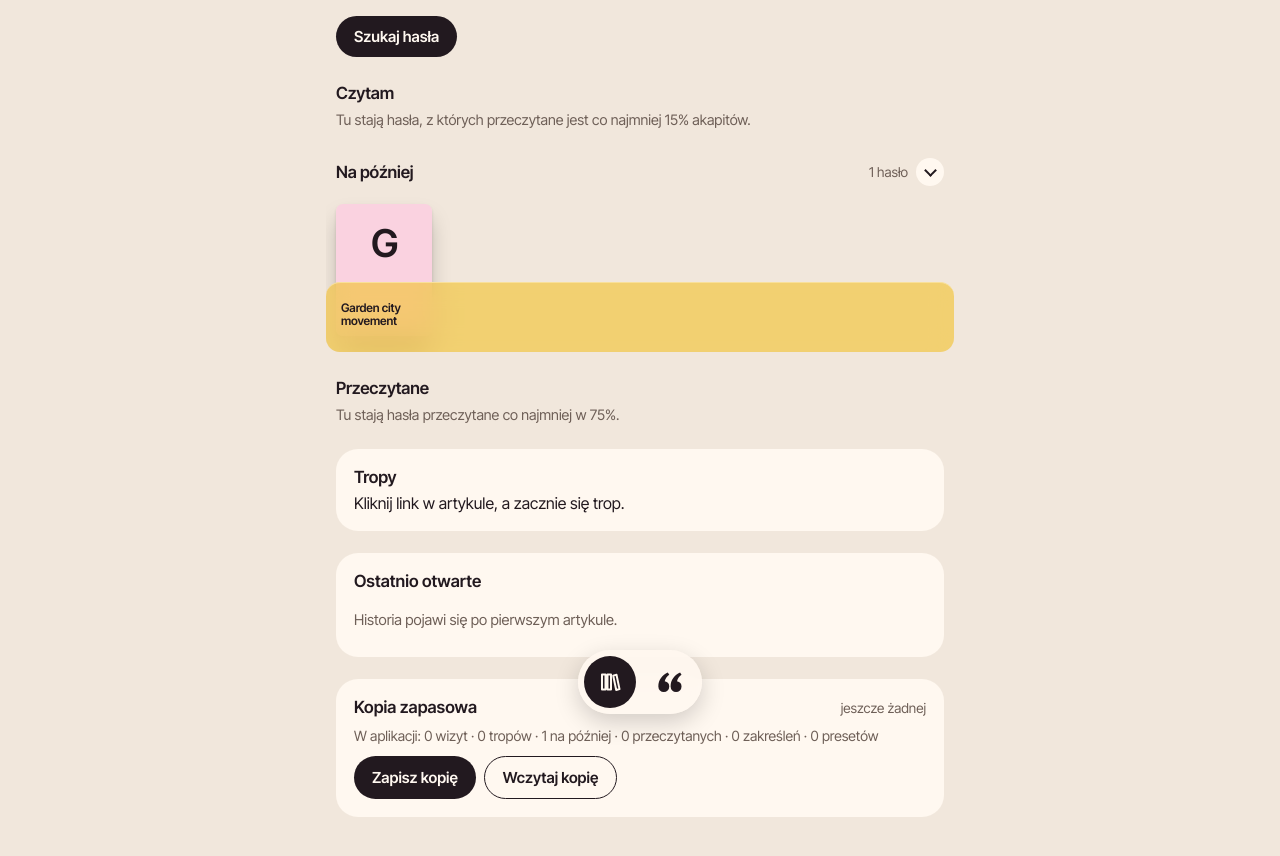
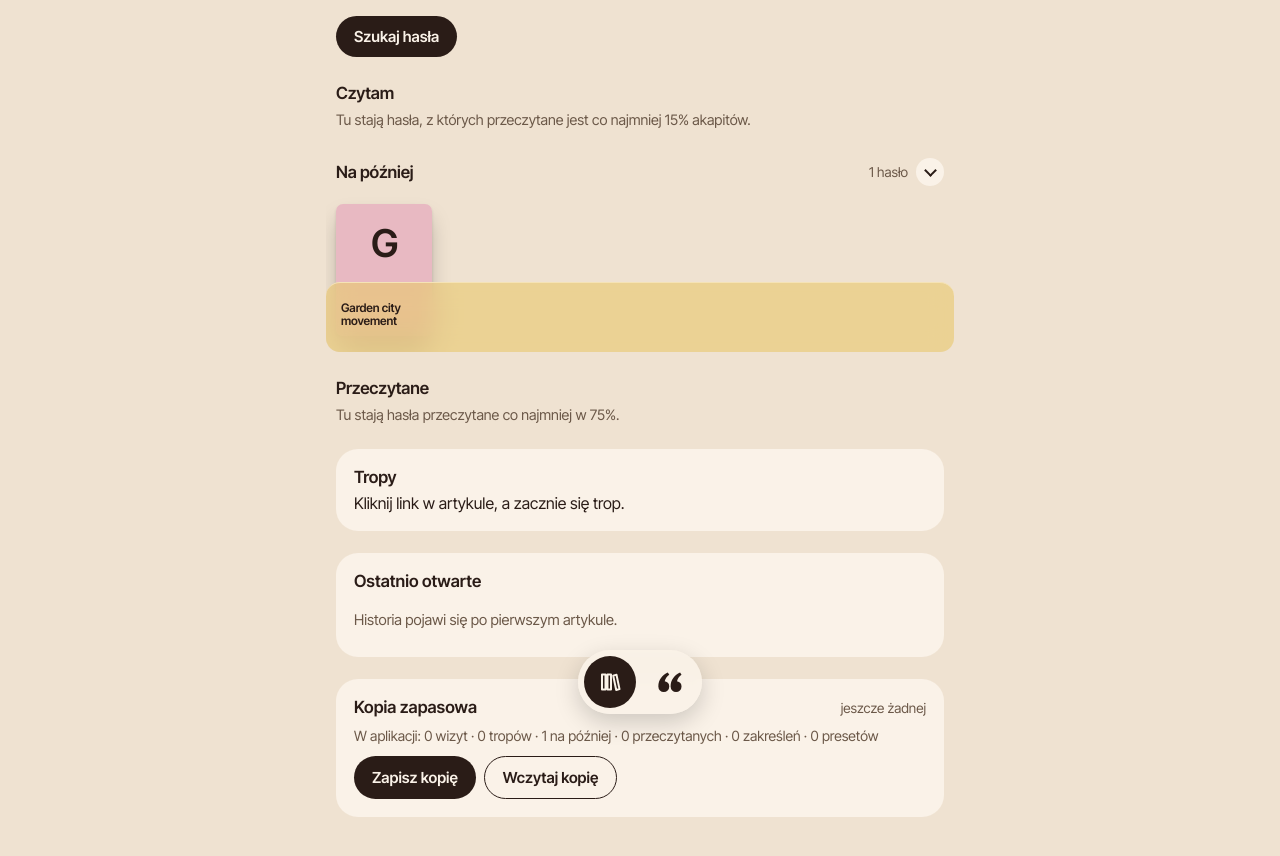
Before and after one commit to gosiabambosia/zakamarki, a plain HTML site: page index.html in a window 1280 px wide. Shown: the part 70-926 px from the top of the page. Drawn offline with Linux system fonts and the light colour scheme; no server answers; a web font is replaced by a local one.

Commit message:
Paleta Wnętrze o zachodzie (v16): beż, kobaltowe liczby, postarzone akcenty; jaśniejsza tafla Na później
Co-Authored-By: Claude Opus 5.5 <noreply@anthropic.com>

```diff
--- a/app.js
+++ b/app.js
@@ -375,6 +375,8 @@ async function loadThumbs(titles) {
 const SEEN_AT = 0.15, DONE_AT = 0.75;
 const COVER_COLORS = ['var(--pop-pink)', 'var(--pop-mustard)', 'var(--pop-lime)', 'var(--pop-lilac)', 'var(--pop-orange)'];
 const GLASS = ['var(--pop-pink)', 'var(--pop-mustard)', 'var(--pop-lime)', 'var(--pop-lilac)', 'var(--pop-orange)'];
+// Kolor liczby „22/41” na szkle: na ciemnych pełnych akcentach (śliwka, pomidor) jasny, na pozostałych tusz.
+const GLASS_TEXT = ['var(--on-pop-light)', 'var(--on-pop-light)', 'var(--on-pop-light)', 'var(--on-pop)', 'var(--on-pop)'];
 const SHELF_ROW_MAX = 24;                 // w rzędzie; reszta po rozwinięciu półki
 
 function shelves() {
@@ -414,6 +416,7 @@ function glassLevel(rec, i) {
   s.className = 'lvl';
   s.style.setProperty('--p', Math.round(100 * rec.read / Math.max(1, rec.n)));
   s.style.setProperty('--g', GLASS[i % GLASS.length]);
+  s.style.setProperty('--gt', GLASS_TEXT[i % GLASS_TEXT.length]);
   const b = document.createElement('b');
   b.textContent = `${rec.read}/${rec.n}`;
   s.append(b);
--- a/index.html
+++ b/index.html
@@ -4,7 +4,7 @@
   <meta charset="utf-8">
   <meta name="viewport" content="width=device-width, initial-scale=1, viewport-fit=cover">
   <title>Zakamarki</title>
-  <meta name="theme-color" content="#f1e7dc">
+  <meta name="theme-color" content="#efe2d1">
   <link rel="manifest" href="manifest.webmanifest">
   <link rel="icon" href="icons/icon.svg" type="image/svg+xml">
   <link rel="icon" href="icons/icon-192.png" sizes="192x192">
--- a/style.css
+++ b/style.css
@@ -1,9 +1,9 @@
 /* Zakamarki — etap 3.
    Dwie niezależne warstwy kolorów:
-   1. PALETA APLIKACJI „Krem” (nagłówek, trop, przyciski, panel, ekran startowy) — zmienne
-      --bg, --surface, --fg, --muted, --rule, --accent i kolory akcentów --pop-*. Wersja dzienna
-      albo nocna według html[data-scheme], które app.js ustawia zgodnie z jasnością tła czytnika.
-      Kierunek: kremowa baza i zabawne, nasycone akcenty; kolor wnoszą też miniatury haseł.
+   1. PALETA APLIKACJI „Wnętrze o zachodzie” (nagłówek, trop, przyciski, panel, ekran startowy) —
+      zmienne --bg, --surface, --fg, --muted, --rule, --accent i kolory akcentów --pop-*. Wersja dzienna
+      albo nocna („Wnętrze nocą”) według html[data-scheme], które app.js ustawia zgodnie z jasnością tła
+      czytnika. Kierunek: ciepły beż, akcenty postarzone (przygaszone brązem), kobaltowe liczby.
    2. TŁO CZYTNIKA (html[data-page]) — tylko kartka z tekstem: --page, --text, --page-*.
       Dobrane pod astygmatyzm: kontrast 10–13:1 zamiast 21:1, bez czystej bieli i czerni.
    Panel „Aa” ustawia krój, grubość, wielkość, interlinię i szerokość kolumny na <html>.
@@ -21,28 +21,33 @@
   --radius: 22px;
 }
 
-/* ——— 1. Paleta aplikacji: Krem (dzień) ——— */
+/* ——— 1. Paleta aplikacji: Wnętrze o zachodzie (dzień, od 2026-11-22; wcześniej Krem) ———
+   Neutralne: Kartka, Tło (kolor główny), Piasek, Linia, Szept, Tusz; liczby w kobalcie (Atrament).
+   Akcenty w wersji „pełnej” (okładki, szkło); jasne wersje tylko tam, gdzie stoi na nich tekst. */
 :root {
-  --bg: #f1e7dc;
-  --surface: #fff8f0;
-  --surface-2: #e8dccf;
-  --fg: #22191f;
-  --muted: #6e5f57;
-  --rule: #e3d5c7;
-  --brand: #22191f;
-  --accent: #2d54e0;          /* kobalt: fokus, suwaki, zaznaczenia */
-  --pop-pink: #f6b3d3;
-  --pop-orange: #e8622c;
-  --pop-mustard: #f2c230;
-  --pop-cobalt: #2d54e0;
-  --pop-lime: #c9dd6b;
-  --pop-lilac: #b48cf0;       /* fiolet ze Szkliwa w wersji pastelowej: półka Przeczytane, karty bez zdjęcia */
-  --pop-ink: #22191f;         /* czarna pigułka (przyciski główne) */
-  --plank: #dccdbd;           /* deska pod okładkami na półce Czytam */
-  --cover-base: #fff8f0;      /* okładki bez zdjęcia: kolor palety zmieszany z kremem (C1, także nocą) */
+  --bg: #efe2d1;              /* Tło */
+  --surface: #faf2e8;         /* Kartka */
+  --surface-2: #e2cfb8;       /* Piasek */
+  --fg: #2a1c17;              /* Tusz */
+  --muted: #6b5848;           /* Szept */
+  --rule: #cdb69c;            /* Linia */
+  --brand: #2a1c17;
+  --accent: #2b46b8;          /* kobalt: fokus, suwaki, zaznaczenia */
+  --pop-pink: #d98aa3;        /* brudny róż */
+  --pop-orange: #d0472f;      /* pomidor */
+  --pop-mustard: #d6a11e;     /* musztarda */
+  --pop-cobalt: #2b46b8;      /* Atrament: wielkie liczby */
+  --pop-lime: #75852b;        /* oliwka */
+  --pop-lilac: #8e4a7e;       /* śliwka */
+  --pop-ink: #2a1c17;         /* czarna pigułka (przyciski główne) */
+  --plank: #cdb69c;           /* deska pod okładkami na półce Czytam */
+  --slab-later: #e8c96f;      /* tafla Na później: musztarda rozjaśniona, żeby tytuły na niej były wyraźne */
+  --slab-done: #b5d6cf;       /* tafla Przeczytane: morska, jasna */
+  --chip-bg: #cfd79e;         /* chipy z licznikami: oliwka jasna (pełna ma za mały kontrast z tekstem) */
+  --cover-base: #faf2e8;      /* okładki bez zdjęcia: kolor palety zmieszany z Kartką (C1, także nocą) */
   --cover-mix: 55%;
-  --on-pop: #fff8f0;          /* tekst na nasyconym kolorze i na atramencie */
-  --on-pop-light: #22191f;    /* tekst na jasnym akcencie (róż, musztarda, limonka) */
+  --on-pop: #faf2e8;          /* tekst na nasyconym kolorze i na atramencie */
+  --on-pop-light: #2a1c17;    /* tekst na jasnym akcencie */
   /* Zakreślacze „Lampy” (z lamp-grzybków z moodboardu): własna rodzina, nie powtarza akcentów
      interfejsu. Kolor kładziony jako marker z przezroczystością --hl-a (nocą słabszą). */
   --hl-1: #7ccfb9;            /* morska zieleń */
@@ -54,22 +59,28 @@
   color-scheme: light;
 }
 
-/* ——— Krem nocą: ciepły atrament, pastele bez zmian, atrament odwrócony na krem ——— */
+/* ——— Wnętrze nocą: śliwkowa głębia, beżowy tekst, akcenty rozjaśnione ——— */
 :root[data-scheme="dark"] {
-  --bg: #1f1a1c;
-  --surface: #2b2427;
-  --surface-2: #362d31;
-  --fg: #f1e7dc;
-  --muted: #b3a497;
-  --rule: #3a3134;
-  --brand: #f1e7dc;
-  --accent: #8aa2ff;
-  --pop-orange: #f07f4d;
-  --pop-mustard: #f2c94c;
-  --pop-cobalt: #8aa2ff;
-  --pop-ink: #f1e7dc;
-  --on-pop: #1f1a1c;
-  --plank: #3d3337;
+  --bg: #1a1420;
+  --surface: #241c2b;
+  --surface-2: #2e2536;       /* Głębia */
+  --fg: #efe2cf;
+  --muted: #b0a294;
+  --rule: #3d3245;
+  --brand: #efe2cf;
+  --accent: #9fb0f0;
+  --pop-pink: #e8a4b4;
+  --pop-orange: #ef7a68;
+  --pop-mustard: #e5b34a;
+  --pop-cobalt: #9fb0f0;
+  --pop-lime: #b9b45a;
+  --pop-lilac: #c59bc0;
+  --pop-ink: #efe2cf;
+  --on-pop: #1a1420;
+  --plank: #3d3245;
+  --slab-later: #e5b34a;
+  --slab-done: #6fb5ad;
+  --chip-bg: #b9b45a;
   --hl-a: 40%;
   color-scheme: dark;
 }
@@ -268,11 +279,11 @@ main { padding: 6px var(--gutter) 48px; }
   -webkit-backdrop-filter: blur(7px); backdrop-filter: blur(7px);
   border-top: 2.5px solid var(--g);
 }
-.lvl b { position: absolute; right: 6px; top: 4px; font-size: .68rem; font-weight: 700; font-variant-numeric: tabular-nums; color: var(--on-pop-light); }
+.lvl b { position: absolute; right: 6px; top: 4px; font-size: .68rem; font-weight: 700; font-variant-numeric: tabular-nums; color: var(--gt, var(--on-pop-light)); }
 
 /* Na później i Przeczytane: okładki za taflą plexi */
-.shelf-later { --c: var(--pop-mustard); }
-.shelf-done { --c: var(--pop-lilac); }
+.shelf-later { --c: var(--slab-later); }
+.shelf-done { --c: var(--slab-done); }
 .plexi { position: relative; margin: 0 calc(8px - var(--gutter)); }
 .plexi .shelf-row { padding: 12px 10px 16px; border-radius: 14px; scroll-padding-inline: 10px; gap: 10px; }
 .slab {
@@ -335,7 +346,7 @@ main { padding: 6px var(--gutter) 48px; }
 .dots .seg.j { background: none; border-top: 2px dashed var(--fg); height: 0; }
 .dots .seg.gap { width: 4px; background: none; }
 .big-num { font-size: 4rem; font-weight: 600; letter-spacing: -.045em; line-height: .95; font-variant-numeric: tabular-nums; }
-.chip { font-size: .8rem; font-weight: 500; padding: 6px 11px; border-radius: 999px; background: var(--pop-lime); color: var(--on-pop-light); white-space: nowrap; }
+.chip { font-size: .8rem; font-weight: 500; padding: 6px 11px; border-radius: 999px; background: var(--chip-bg); color: var(--on-pop-light); white-space: nowrap; }
 
 /* ——— trop nad artykułem ——— */
 .trail-row { display: flex; align-items: center; gap: 6px; padding: 10px 0 2px; }
--- a/sw.js
+++ b/sw.js
@@ -5,7 +5,7 @@
 // (z cache: 'no-cache', czyli z pominięciem 10-minutowej pamięci przeglądarki, którą ustawia
 // GitHub Pages; niezmieniony plik serwer odsyła jako krótkie „304 bez zmian”). Kopia w pamięci
 // jest używana tylko bez internetu. Dzięki temu nowe wdrożenie widać od razu, nie po kilku otwarciach.
-const CACHE = 'zakamarki-v15';
+const CACHE = 'zakamarki-v16';
 const SHELL = ['./', './index.html', './style.css', './app.js', './manifest.webmanifest',
   './icons/icon-192.png', './icons/icon-512.png', './icons/icon-maskable-512.png',
   './icons/icon.svg', './icons/apple-touch-icon.png'];
```
Also changed, not shown: manifest.webmanifest, 3 other files.
